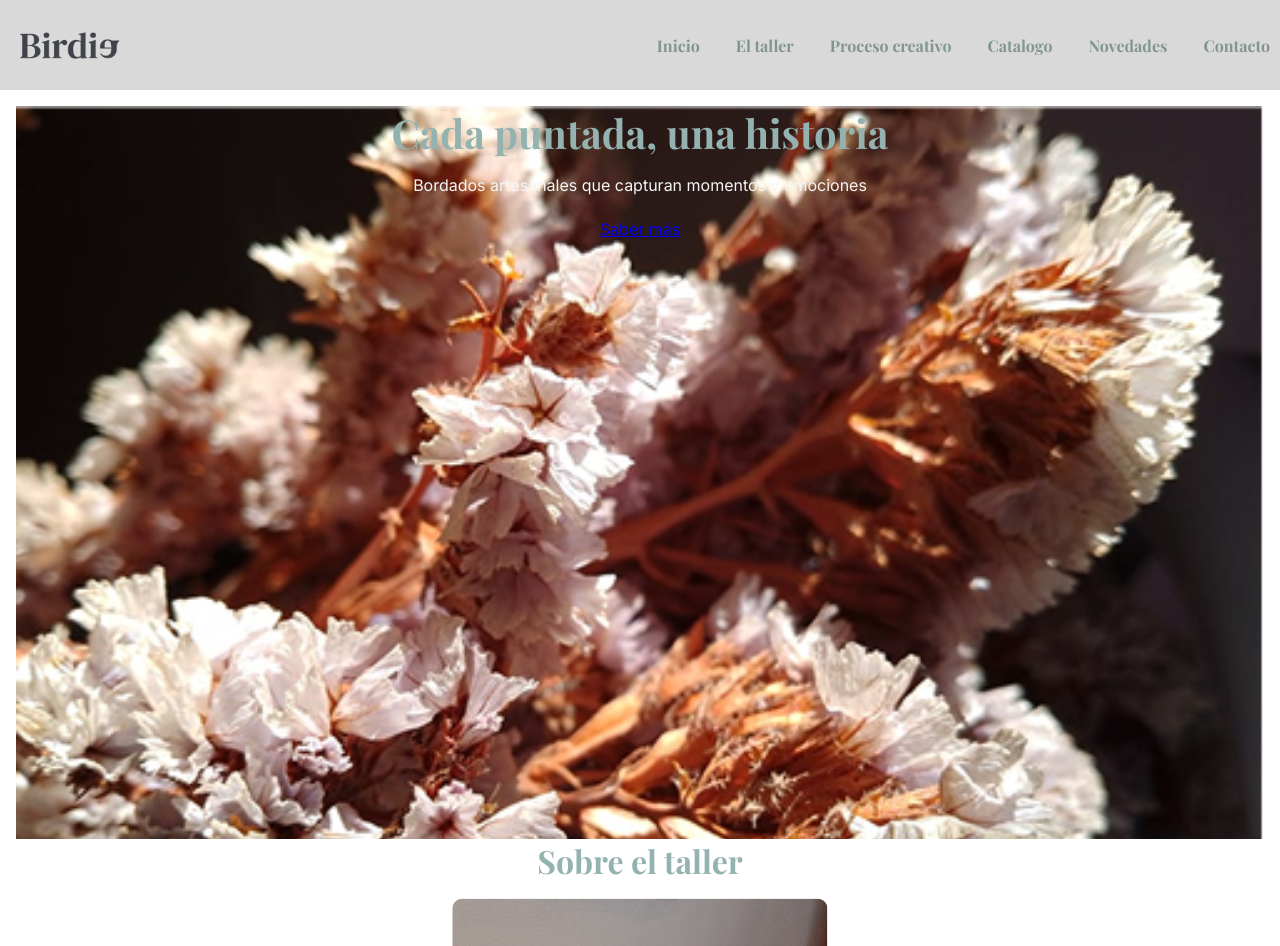
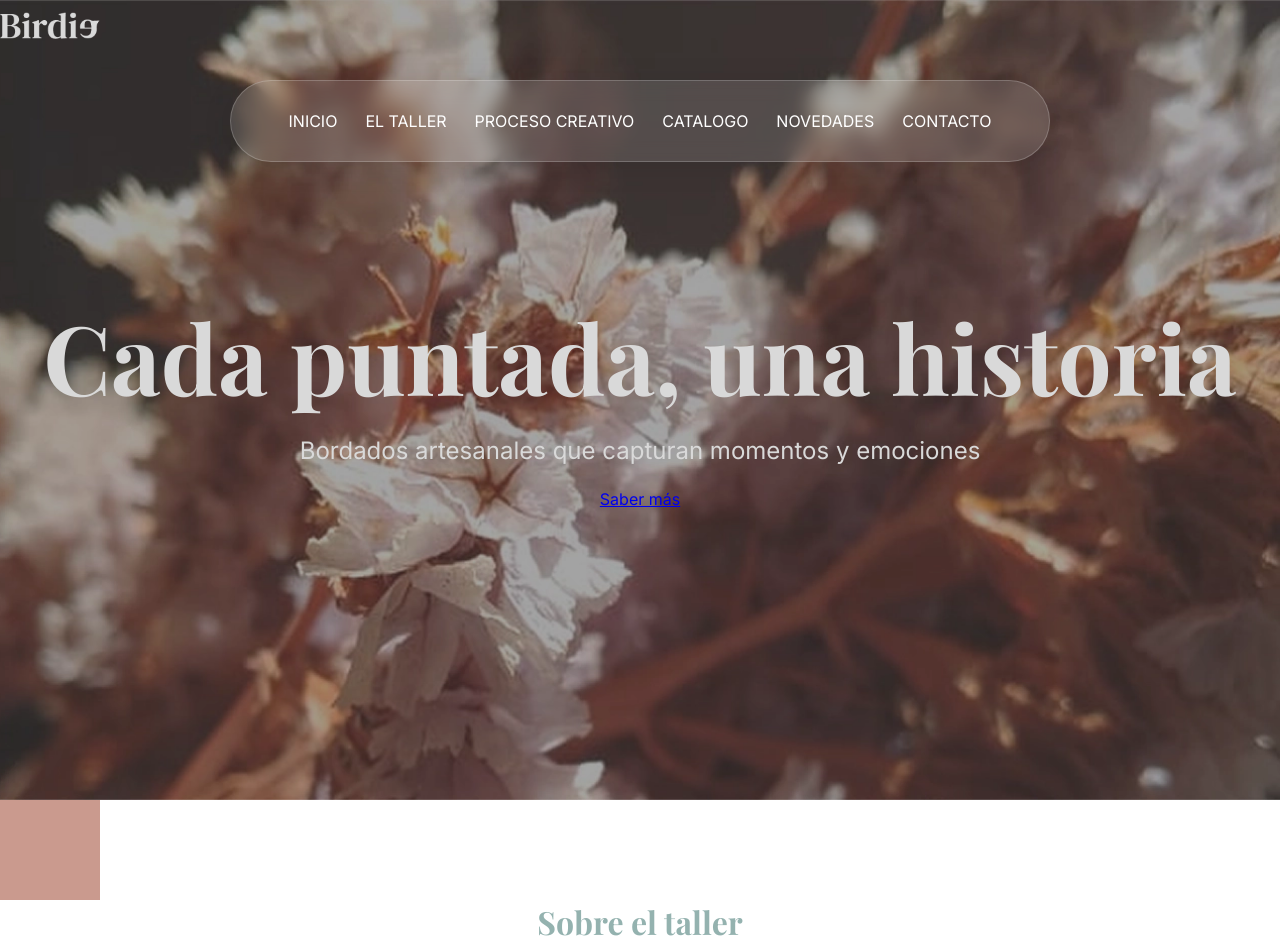
Before and after one commit to GRAMAPHENIA/parcial-dos, a plain HTML site: page index.html in a window 1280 px wide. Shown: the top 946 px of the page. Drawn offline with nearby package versions, Linux system fonts and the light colour scheme.

Commit message:
feat:Agregar comentarios en index y adornos. Agregar estilos, images y clases en contacto y novedades.

```diff
--- a/index.html
+++ b/index.html
@@ -3,11 +3,11 @@
   <head>
     <meta charset="UTF-8" />
     <title>Birdie Borda</title>
-    <link rel="stylesheet" href="style.css">
+    <link rel="stylesheet" href="style.css" />
   </head>
   <body>
     <header class="header-container">
-      <h1>Birdie borda</h1>
+
       <nav>
         <ul>
           <li><a href="../index.html">Inicio</a></li>
@@ -21,14 +21,19 @@
     </header>
 
     <main>
+      <h1>Birdie borda</h1>
       <section class="hero">
+
         <h2>Cada puntada, una historia</h2>
         <p>Bordados artesanales que capturan momentos y emociones</p>
         <a href="#categorias">Saber más</a>
-        <!-- <img src="imagenes/hero.png" alt="Imagen artística de flores secas" /> -->
       </section>
 
+      <!-- Seccion Sobre el Taller -->
+
       <section id="sobre">
+        <!-- Adorno 1 -->
+        <div class="sobre-adorno-uno"></div>
         <h2>Sobre el taller</h2>
         <figure>
           <img src="imagenes/sobre.png" alt="Bordado de una flor" />
@@ -49,7 +54,10 @@
         </p>
       </section>
 
+      <!-- Seccion El Proceso Creativo -->
       <section id="proceso">
+        <!-- Adorno 2 -->
+        <div class="proceso-adorno-dos"></div>
         <h2>El proceso creativo</h2>
         <figure>
           <img src="imagenes/proceso.png" alt="Taller de bordado" />
@@ -69,7 +77,10 @@
         </p>
       </section>
 
+      <!-- Seccion Categorias -->
       <section id="categorias">
+        <!-- Adorno 3 -->
+        <div class="categorias-adorno-tres"></div>
         <h2>Categorías</h2>
         <ul>
           <li>
@@ -89,6 +100,7 @@
       </section>
     </main>
 
+    <!-- Seccion Footer -->
     <footer>
       <p>Maité de León - DMN1AV - Año: 2025 - Entrega parcial 02</p>
       <ul>
--- a/style.css
+++ b/style.css
@@ -15,8 +15,8 @@ body {
   background-color: #ffffff;
   color: #333;
   /* line-height: 1.6; */
-  max-width: 1300px;
-  margin: 0 auto;
+  /* max-width: 1300px; */
+  /* margin: 0 auto; */
   /* padding: 20px; */
 }
 
@@ -26,94 +26,147 @@ body {
 
 header {
   text-align: center;
-  /* margin-bottom: 2rem; */
-  background-color: #d9d9d9;
-  /* padding: 20px 0; */
+  background: rgba(217, 217, 217, 0.15);
+
+  max-width: 820px;
+  margin: 0 auto;
+  backdrop-filter: blur(10px);
+  -webkit-backdrop-filter: blur(10px);
+  border: 1px solid rgba(255, 255, 255, 0.2);
+  border-radius: 16px;
+  box-shadow: 0 4px 30px rgba(0, 0, 0, 0.1);
+  transition: all 0.3s ease;
 }
+
 /* Contenedor de header en fila */
 .header-container {
   display: flex;
-    justify-content: space-between;
+  justify-content: center;
   align-items: center;
-    /* padding: 10px 20px; */
+  padding: 30px 0px;
+  /* margin-top: 15px  ; */
+  border-radius: 50px;
+  position: absolute;
+  top: 80px;
+  left: 0;
+  right: 0;
+  z-index: 1;
 }
 
 /* Logo con fondo (ya lo tenías) */
 h1 {
-    font-family: 'Playfair Display', serif;
+  font-family: "Playfair Display", serif;
   font-size: 2rem;
   color: transparent;
-    background-image: url('imagenes/logo.png'); /* ← Reemplazá esta ruta cuando subas el logo */
+  background-image: url("imagenes/logo.webp"); /* ← Reemplazá esta ruta cuando subas el logo */
   background-repeat: no-repeat;
   background-position: left center;
   background-size: contain;
   width: 180px;
   height: 60px;
-    text-indent: -9999px;
+  position: absolute;
+  z-index: 10;
 }
 
-
 .hero {
-    background-image: url('imagenes/hero.png');
+  display: flex;
+  flex-direction: column;
+  justify-content: center;
+  align-items: center;
+  background-image: url("imagenes/hero.webp");
   background-size: cover;
   background-repeat: no-repeat;
+  background-position: center;
   text-align: center;
-    height: 733px;
   width: 100%;
+  height: 100vh;
   color: white;
-    margin: 0 auto;
+  position: relative;
+  z-index: 0;
+  padding: 0;
 }
 
 .hero h2 {
-    font-family: 'Playfair Display', serif;
-    font-size: 2.5rem;
+  font-family: "Playfair Display", serif;
+  font-size: 6rem;
   margin-bottom: 1rem;
+  color: #d9d9d9;
 }
 
 .hero p {
-    font-size: 1rem;
+  font-size: 1.5rem;
   margin-bottom: 1.5rem;
   max-width: 700px;
   margin-left: auto;
   margin-right: auto;
-    color: #f5f5f5;
+  color: #d9d9d9;
+}
+
+.sobre-adorno-uno {
+  background-color: #ca9a8e;
+  width: 100px;
+  height: 100px;
+  position: relative;
+  top: 0;
+  left: 0;
+  z-index: 1;
+}
+
+.proceso-adorno-dos {
+  background-color: #ca9a8e;
+  width: 100px;
+  height: 100px;
+  position: relative;
+  top: 0;
+  left: 0;
+  z-index: 1;
+}
+
+.categorias-adorno-tres {
+  background-color: #ca9a8e;
+  width: 100px;
+  height: 100px;
+  position: relative;
+  top: 0;
+  left: 0;
+  z-index: 1;
 }
 
 h1 {
   font-family: "Playfair Display", serif;
-  font-size: 2.5rem;
+  /* font-size: 2.5rem; */
   color: transparent;
-  background-image: url("imagenes/logo.png"); /* ← Cambiá esta ruta cuando agregues el logo */
+  /* background-image: url("imagenes/logo.png");  */
   background-repeat: no-repeat;
   background-position: center;
   background-size: contain;
   width: 100px;
   height: 50px;
-margin: 20px;
-  text-indent: -9999px; /* Esconde el texto pero mantiene accesibilidad */
 }
 
 nav ul {
   list-style: none;
   display: flex;
   justify-content: center;
-  gap: 1rem;
+  gap: 0.5rem;
   flex-wrap: wrap;
 }
 
 nav a {
-  font-family: "Playfair Display", serif;
+  font-family: "Inter", sans-serif;
   text-decoration: none;
-  color: #819691;
-  font-weight: bold;
+  color: #ffffff;
   padding: 6px 10px;
   transition: all 0.3s ease;
+  text-transform: uppercase;
 }
 
 nav a:hover {
-  background-color: #ca9a8e;
-  color: #ffffff;
+  /* background-color: #ca9a8e; */
+  color: #fe9b83;
   border-radius: 5px;
+  padding: 6px 10px;
+  text-shadow: 1px 0px 1px #ac5942;
 }
 
 /* -------------------------
@@ -121,12 +174,7 @@ nav a:hover {
 ------------------------- */
 
 main {
-  padding: 1rem;
-}
-
-section {
-  margin-bottom: 3rem;
-  padding: 0 1rem;
+  /* padding: 1rem; */
 }
 
 section h2 {
```
Also changed, not shown: secciones/contacto.html (+1 -1 lines), secciones/novedades.html (+1 -1 lines), imagenes/hero.webp (added), imagenes/logo.webp (added). Lines whose indentation alone changed are shown as unchanged.
